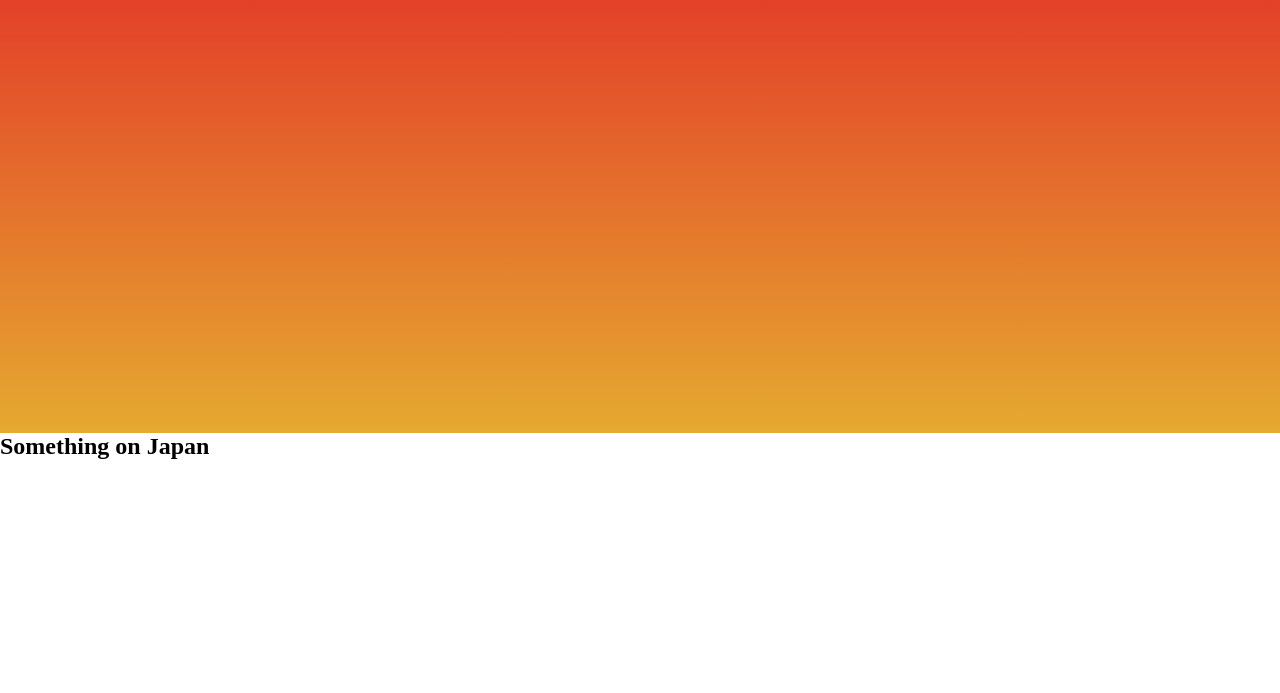
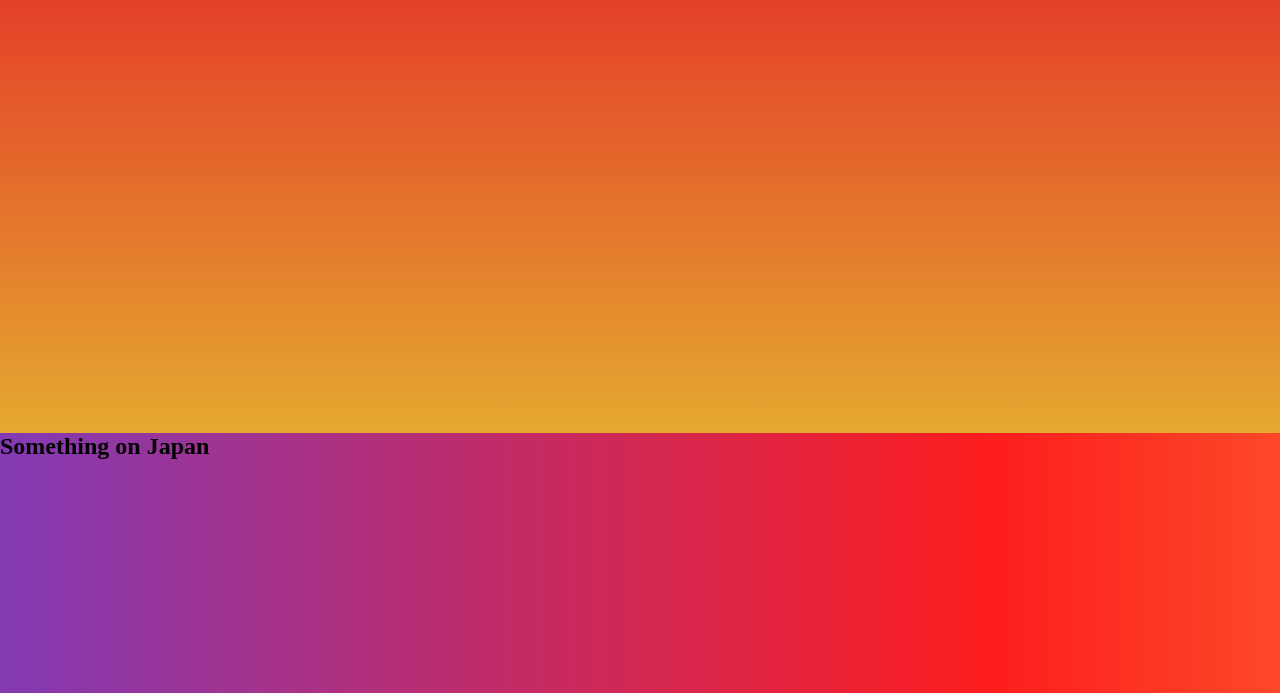
Before and after one commit to ShpakLLya/first-project, a plain HTML site: page index.html in a window 1280 px wide. Shown: the part 107-800 px from the top of the page. Drawn offline with Linux system fonts and the light colour scheme.

Commit message:
Update style.css
Added section styles

```diff
--- a/style.css
+++ b/style.css
@@ -12,3 +12,8 @@
     font-size: 76px;
     color: aliceblue;
 }
+.section{
+    width:1980px;
+    height:540px;
+    background-image: linear-gradient(90deg,rgba(131, 58, 180, 1) 0%, rgba(253, 29, 29, 1) 50%, rgba(252, 176, 69, 1) 100%);
+}
```
